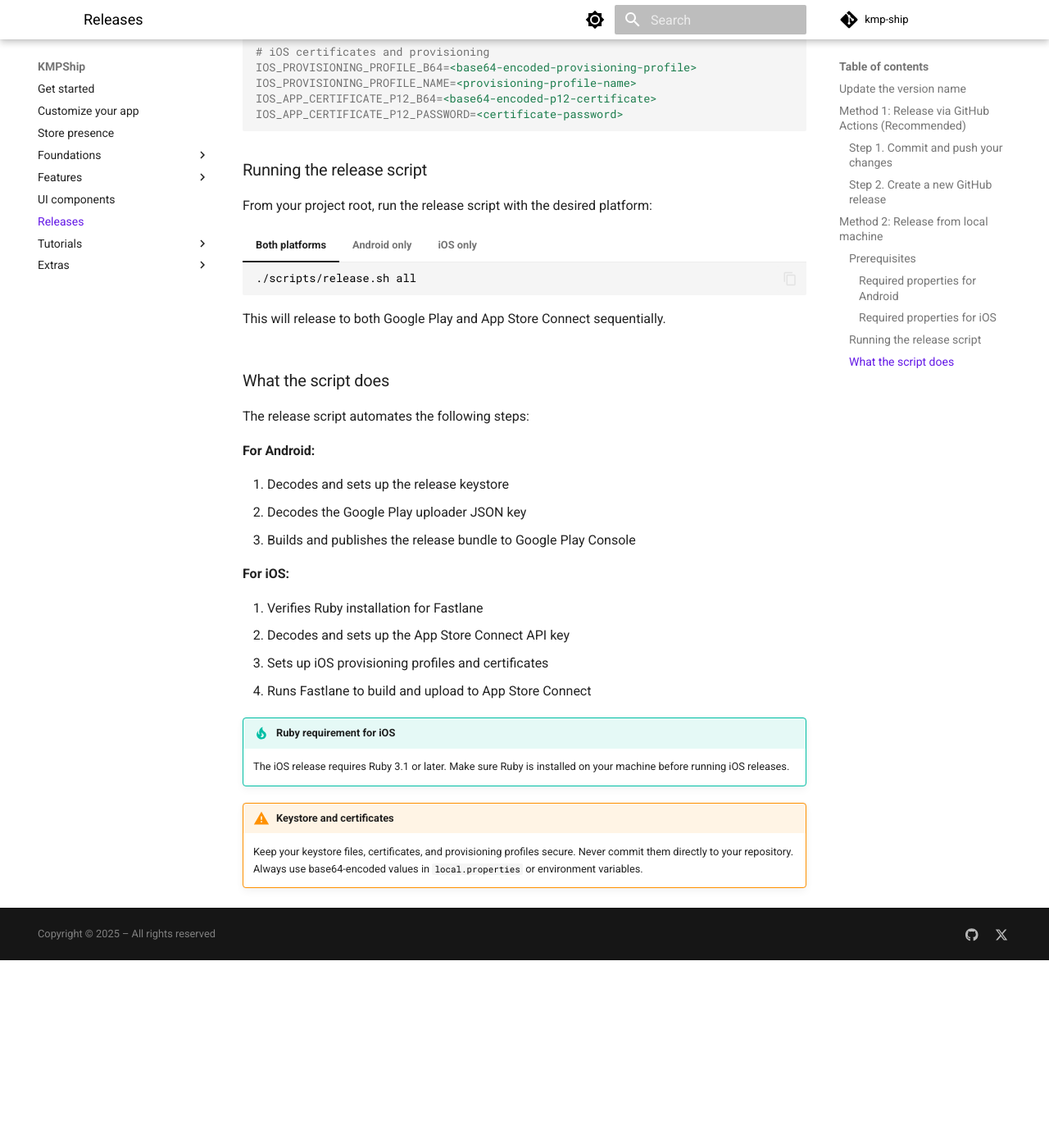
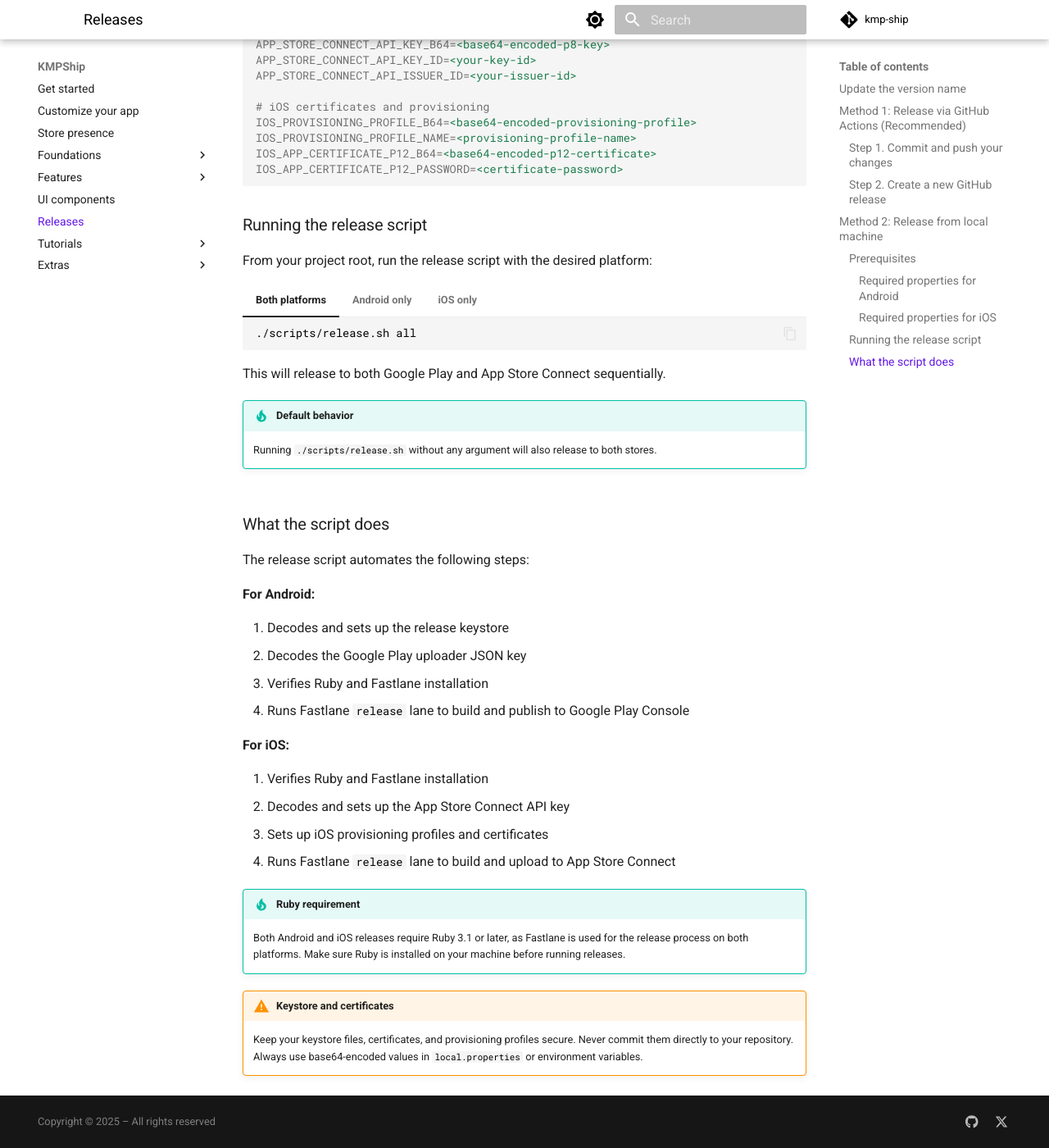
Before and after one commit to Tweener/kmpshipdoc, an MkDocs documentation site: the page built from docs/releases.md, in a window 1280 px wide and 1400 px high, scrolled down 2158 px. Shown: the whole window at 82% size. Built offline with MkDocs 1.6.1 and Material for MkDocs 9.7.7, drawn with Linux system fonts in a browser that asks for light colours; before the commit the page ends 3329 px from its top, so only the background shows below that; some of the changed text lies outside the part shown.

Commit message:
Update publishing docs for Fastlane and script changes
Revised documentation to clarify that both Android and iOS releases use Fastlane, updated release script paths to ./scripts/release.sh, and improved instructions and tips regarding Ruby requirements and release automation. Also fixed minor typos and improved consistency in publishing guides.

````diff
--- a/docs/releases.md
+++ b/docs/releases.md
@@ -1,6 +1,8 @@
 # Releases
 
 When you're ready to publish a new version of your app to the stores, you can choose between two release methods: automated releases via GitHub Actions or manual releases from your local machine.
+
+Both Android and iOS release processes are powered by [Fastlane](https://fastlane.tools/), which automates building, signing, and uploading your app to the respective stores.
 
 ---
 
@@ -102,6 +104,10 @@ From your project root, run the release script with the desired platform:
 
     This will release to both Google Play and App Store Connect sequentially.
 
+    !!! tip "Default behavior"
+
+        Running `./scripts/release.sh` without any argument will also release to both stores.
+
 === "Android only"
 
     ```bash
@@ -126,18 +132,19 @@ The release script automates the following steps:
 
 1. Decodes and sets up the release keystore
 2. Decodes the Google Play uploader JSON key
-3. Builds and publishes the release bundle to Google Play Console
+3. Verifies Ruby and Fastlane installation
+4. Runs Fastlane `release` lane to build and publish to Google Play Console
 
 **For iOS:**
 
-1. Verifies Ruby installation for Fastlane
+1. Verifies Ruby and Fastlane installation
 2. Decodes and sets up the App Store Connect API key
 3. Sets up iOS provisioning profiles and certificates
-4. Runs Fastlane to build and upload to App Store Connect
+4. Runs Fastlane `release` lane to build and upload to App Store Connect
 
-!!! tip "Ruby requirement for iOS"
+!!! tip "Ruby requirement"
 
-    The iOS release requires Ruby 3.1 or later. Make sure Ruby is installed on your machine before running iOS releases.
+    Both Android and iOS releases require Ruby 3.1 or later, as Fastlane is used for the release process on both platforms. Make sure Ruby is installed on your machine before running releases.
 
 !!! warning "Keystore and certificates"
 
````
Also changed, not shown: docs/features/publishing/app-store.md (+3 -3 lines), docs/features/publishing/google-play.md (+2 -2 lines), docs/features/publishing/index.md (+2 -2 lines).
